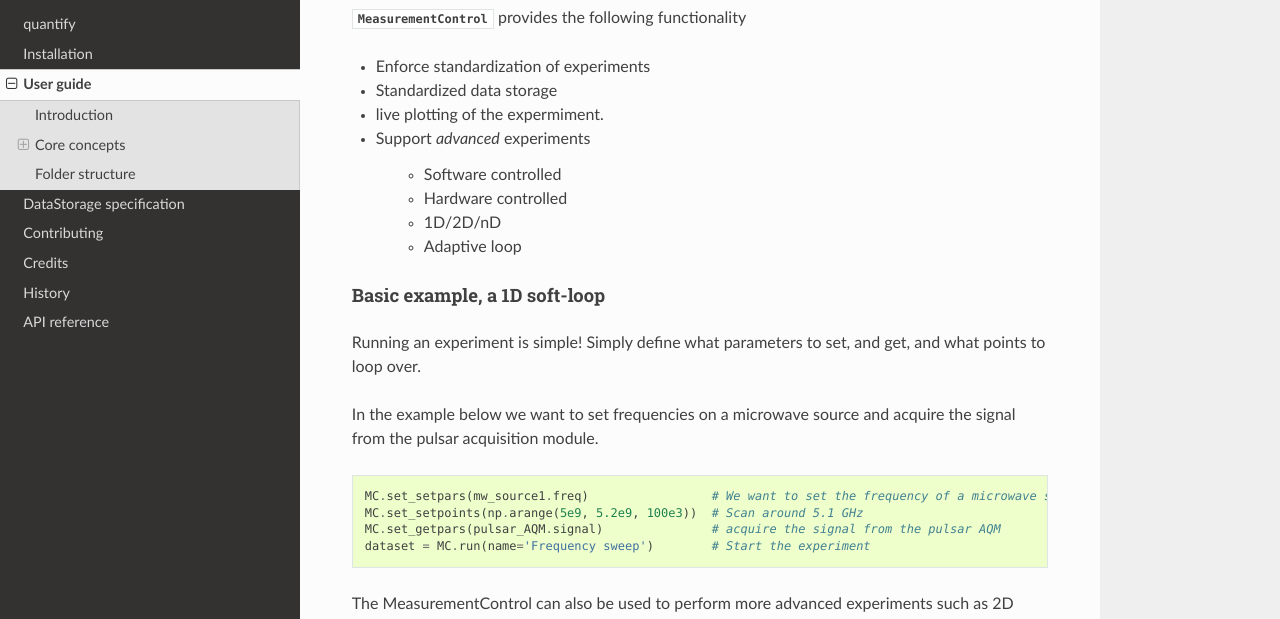
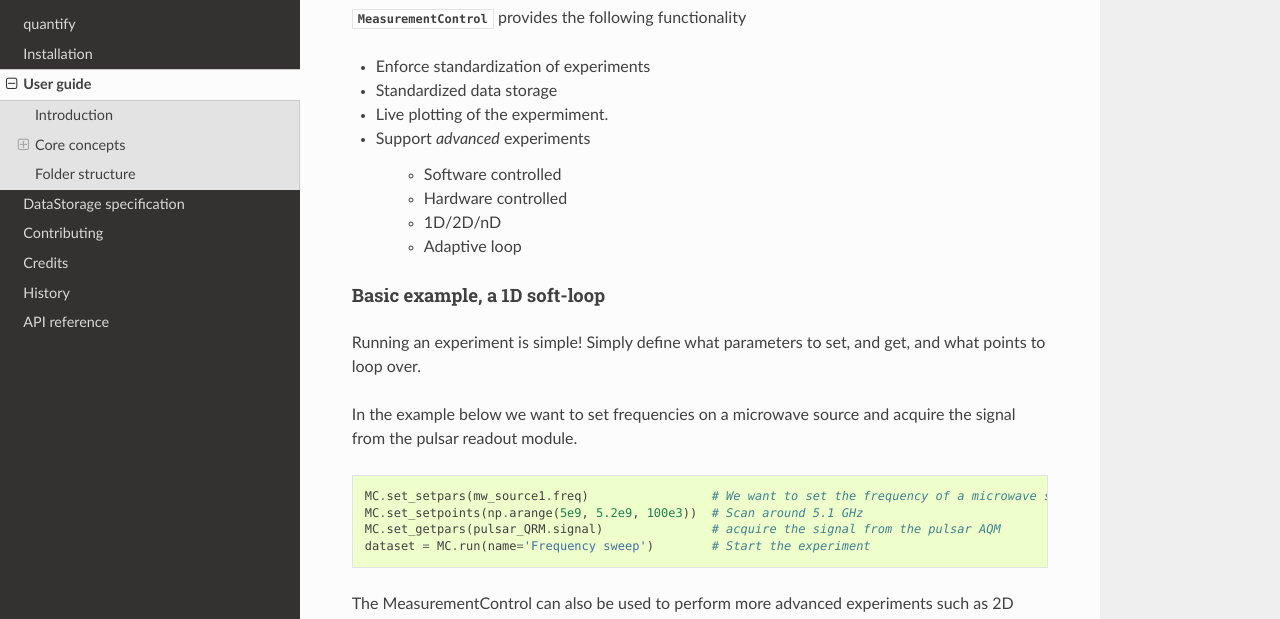
Before and after one commit to quantify-os/quantify-core, a Sphinx documentation site: the page built from docs/usage.rst, in a window 1280 px wide and 900 px high, scrolled down 1185 px. Shown: the part 153-772 px from the top of the window. Built offline with Sphinx 7.4.7 and the Read the Docs theme 2.0.0, drawn with Linux system fonts in a browser that asks for light colours.

Commit message:
Fixed some typos in User guide.

```diff
--- a/docs/usage.rst
+++ b/docs/usage.rst
@@ -61,7 +61,7 @@ The :class:`~quantify.measurement.MeasurementControl` is in charge of the data-a
 
 - Enforce standardization of experiments
 - Standardized data storage
-- live plotting of the expermiment.
+- Live plotting of the expermiment.
 - Support *advanced* experiments
 
     + Software controlled
@@ -75,13 +75,13 @@ Basic example, a 1D soft-loop
 Running an experiment is simple!
 Simply define what parameters to set, and get, and what points to loop over.
 
-In the example below we want to set frequencies on a microwave source and acquire the signal from the pulsar acquisition module.
+In the example below we want to set frequencies on a microwave source and acquire the signal from the pulsar readout module.
 
 .. code-block:: python
 
     MC.set_setpars(mw_source1.freq)                 # We want to set the frequency of a microwave source
     MC.set_setpoints(np.arange(5e9, 5.2e9, 100e3))  # Scan around 5.1 GHz
-    MC.set_getpars(pulsar_AQM.signal)               # acquire the signal from the pulsar AQM
+    MC.set_getpars(pulsar_QRM.signal)               # acquire the signal from the pulsar AQM
     dataset = MC.run(name='Frequency sweep')        # Start the experiment
 
 
```
